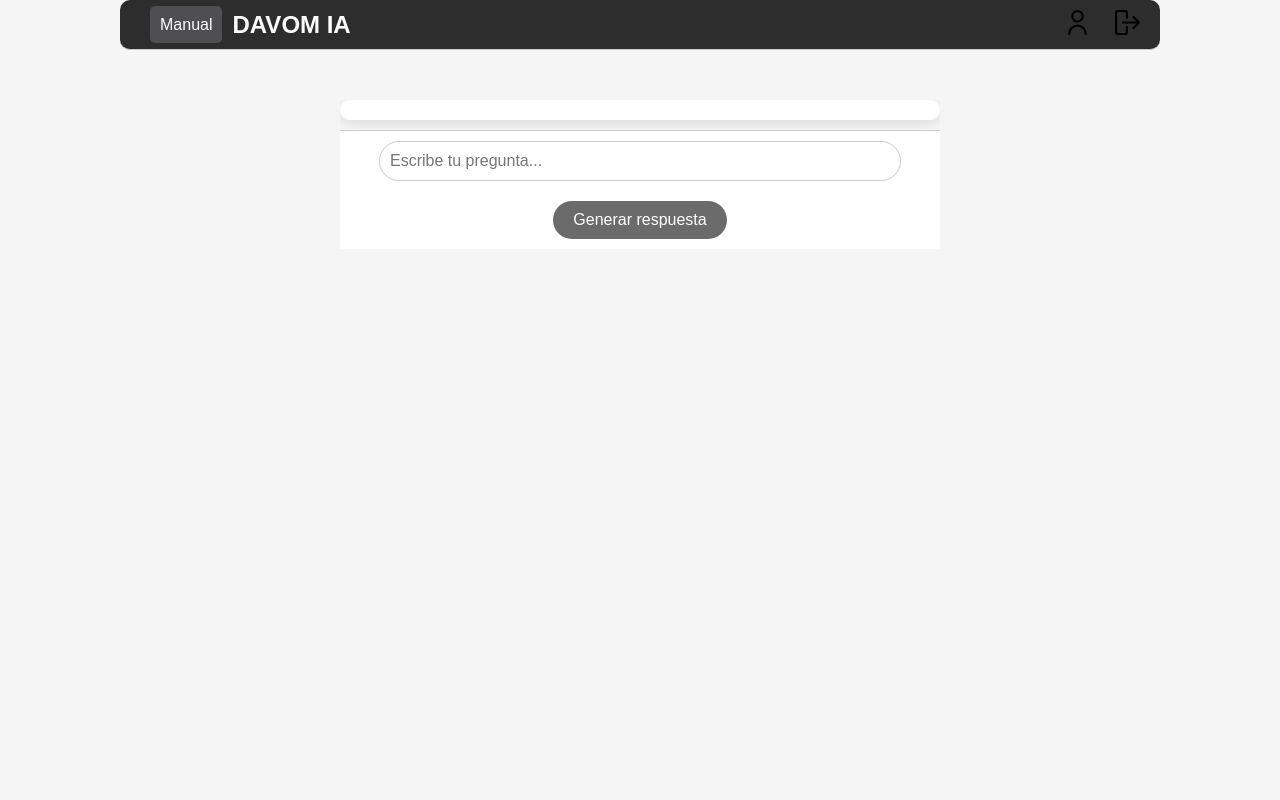
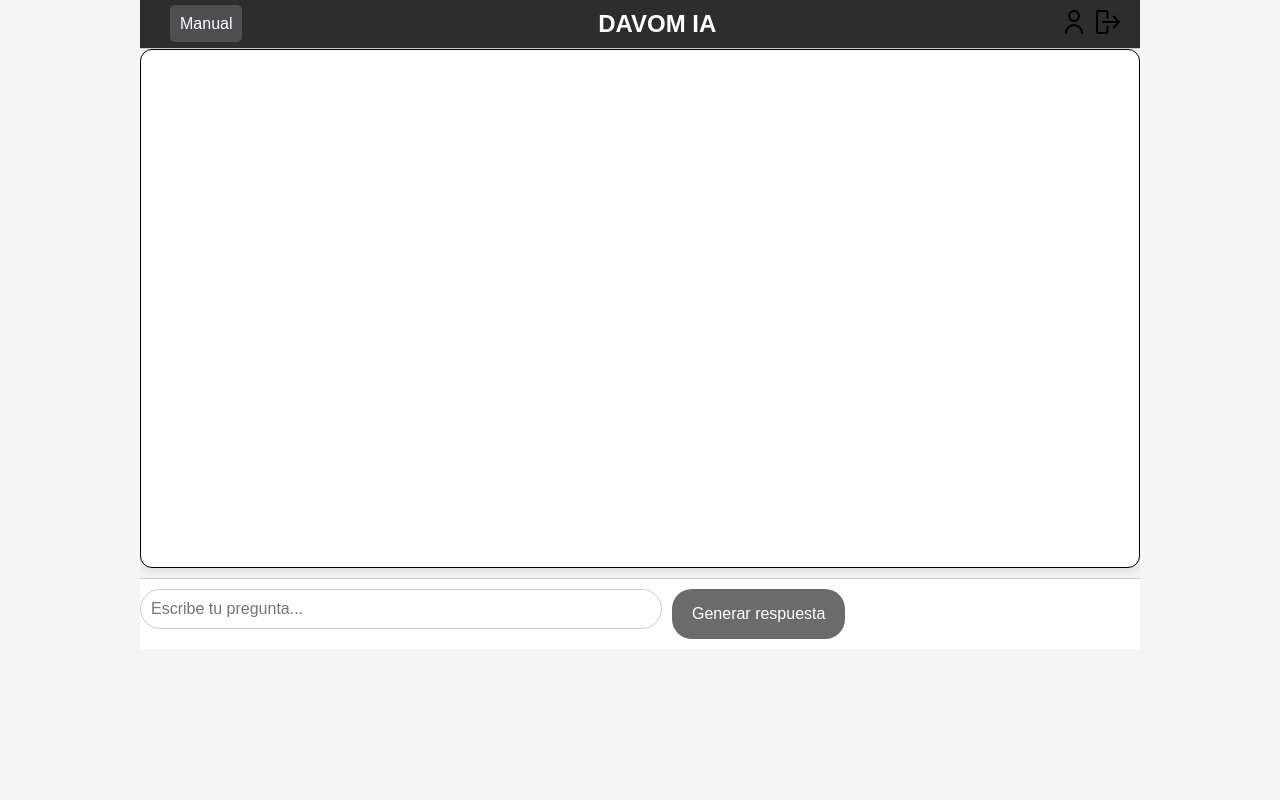
Before and after one commit to Felix1414/DavomIA, a Flask app: page / in a window 1280 px wide. Run offline with Flask 3, Linux system fonts and the light colour scheme; the visitor is signed in with stand-in values (Sample User, id 1).

Commit message:
Update styles.css

```diff
--- a/static/styles.css
+++ b/static/styles.css
@@ -1,69 +1,4 @@
-body {
-    margin: 0;
-    font-family: Arial, sans-serif;
-    background-color: #121212;
-    color: white;
-}
 
-.container {
-    display: flex;
-    flex-direction: column;
-    align-items: center;
-    padding: 20px;
-}
-
-header {
-    width: 100%;
-    display: flex;
-    justify-content: space-between;
-    align-items: center;
-    padding: 10px 20px;
-    background-color: #1e1e1e;
-    border-radius: 10px;
-}
-
-.logo {
-    font-size: 24px;
-    font-weight: bold;
-    display: flex;
-    align-items: center;
-}
-
-.logo .icon {
-    width: 30px;
-    height: 30px;
-    margin-right: 10px;
-    fill: white;
-}
-
-.icons {
-    display: flex;
-    align-items: center;
-}
-
-.icons a {
-    margin-left: 15px;
-}
-
-.icons .icon {
-    width: 25px;
-    height: 25px;
-    fill: white;
-    cursor: pointer;
-}
-
-main {
-    width: 100%;
-    max-width: 600px;
-    margin-top: 50px;
-    text-align: center;
-}
-
-.input-container {
-    display: flex;
-    flex-direction: column;
-    align-items: center;
-}
 
 input[type="text"] {
     width: 100%;
@@ -94,3 +29,91 @@
     border-radius: 5px;
     white-space: pre-wrap;
 }
+
+/* Nuevas reglas para la conversación */
+.conversacion-container {
+    display: flex;
+    flex-direction: column;
+    height: 600px; /* Ajusta la altura aquí */
+}
+
+.conversacion {
+    border: 1px solid #000000;
+    padding: 10px;
+    flex-grow: 1;
+    overflow-y: scroll;
+    margin-bottom: 10px; /* Separar del input */
+    min-height: 400px; /* Ajustar altura mínima */
+    /* Estilos para la barra de desplazamiento */
+    scrollbar-width: thin; /* Para Firefox */
+    scrollbar-color: #999 #434343; /* Para Firefox */
+}
+
+.conversacion::-webkit-scrollbar {
+    width: 8px; /* Ancho de la barra de desplazamiento */
+}
+
+.conversacion::-webkit-scrollbar-thumb {
+    background-color: #999; /* Color de la parte deslizante de la barra */
+    border-radius: 10px; /* Bordes redondeados */
+}
+
+.conversacion::-webkit-scrollbar-track {
+    background-color: #847f7f; /* Color de la pista de la barra */
+}
+
+.input-container {
+    display: flex;
+    margin-top: auto; /* Coloca el input al final del contenedor */
+}
+
+#pregunta {
+    flex-grow: 1;
+    padding: 10px;
+    font-size: 16px;
+    border: 1px solid #ccc;
+    border-radius: 5px;
+}
+
+button {
+    padding: 10px 20px;
+    font-size: 16px;
+    border: none;
+    border-radius: 5px;
+    background-color: #6b6b6b;
+    color: #ffffff;
+    cursor: pointer;
+}
+
+button:hover {
+    background-color: #575757;
+}
+
+.mensaje {
+    padding: 10px;
+    margin-bottom: 10px;
+    border-radius: 5px;
+}
+
+.pregunta {
+    background-color: #6b6b6b;
+    text-align: right;
+}
+
+.respuesta {
+    background-color: #373636;
+    white-space: pre-wrap;
+    overflow-wrap: break-word;
+}
+
+/* Estilo para mostrar la respuesta carácter por carácter */
+.respuesta span {
+    opacity: 0;
+    animation: mostrarTexto 0.05s forwards;
+}
+
+@keyframes mostrarTexto {
+    to {
+        opacity: 1;
+    }
+}
```
